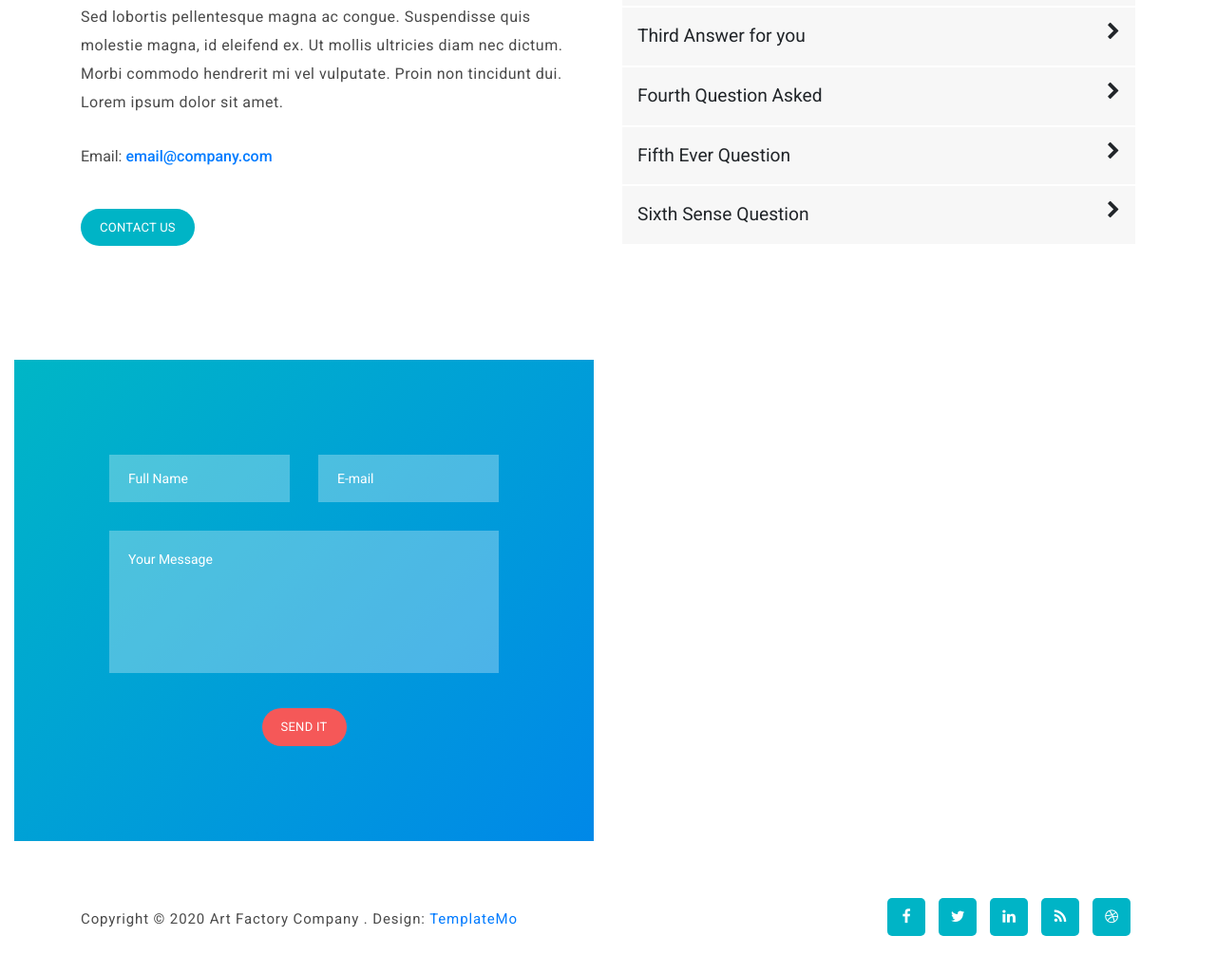
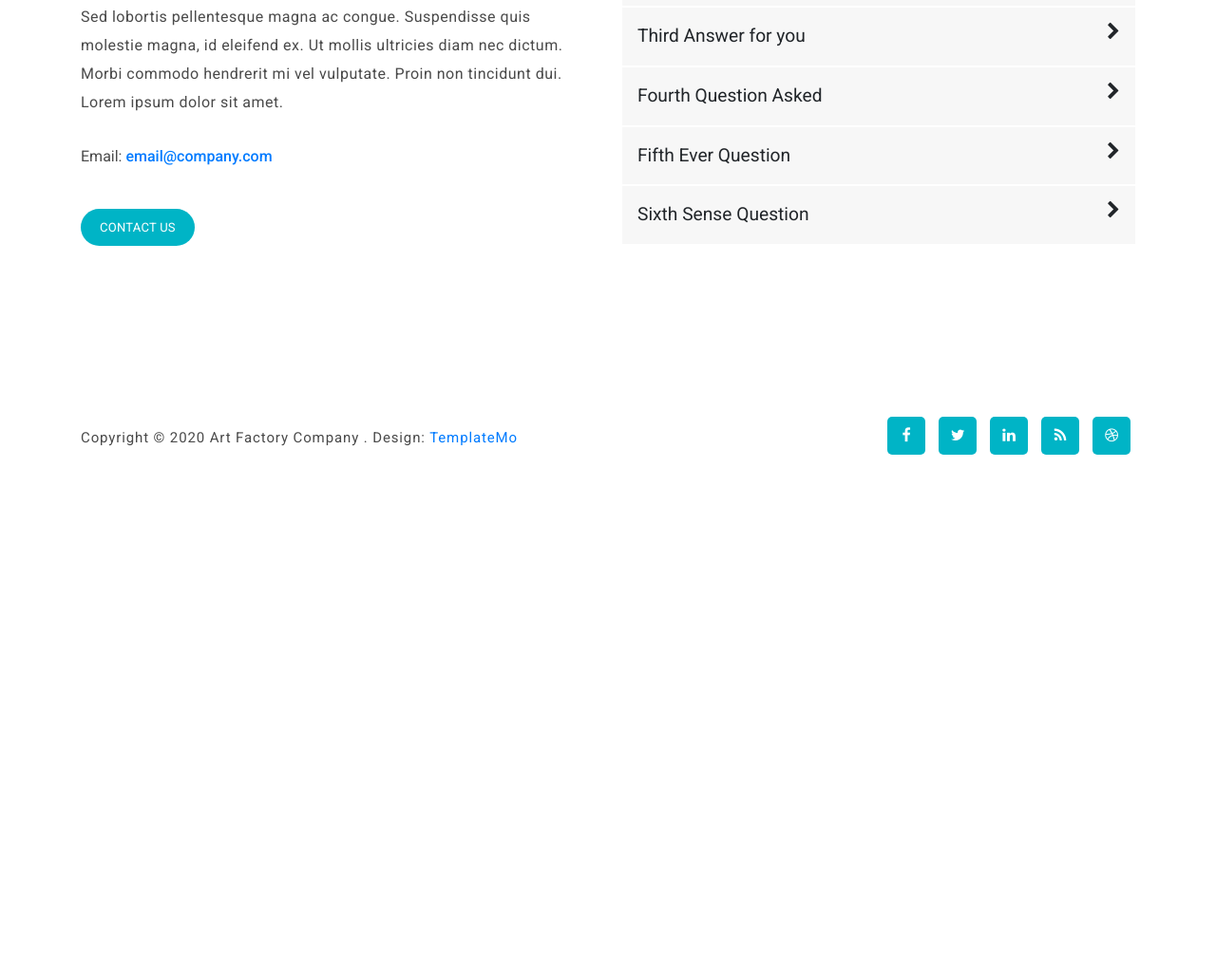
Before and after one commit to jonadabbanks/test, a plain HTML site: page index.html in a window 1280 px wide. Shown: the part 3629-4654 px from the top of the page at 95% size. After the commit the page ends 4168 px from the top, so only its background shows below. Drawn offline with Linux system fonts and the light colour scheme.

Commit message:
deleted contact page

```diff
--- a/index.html
+++ b/index.html
@@ -356,43 +356,6 @@ https://templatemo.com/tm-537-art-factory
     </section>
     <!-- ***** Frequently Question End ***** -->
                 <!-- ***** Contact Map End ***** -->
-
-                <!-- ***** Contact Form Start ***** -->
-                <div class="col-lg-6 col-md-6 col-sm-12">
-                    <div class="contact-form">
-                        <form id="contact" action="" method="post">
-                          <div class="row">
-                            <div class="col-md-6 col-sm-12">
-                              <fieldset>
-                                <input name="name" type="text" id="name" placeholder="Full Name" required="" class="contact-field">
-                              </fieldset>
-                            </div>
-                            <div class="col-md-6 col-sm-12">
-                              <fieldset>
-                                <input name="email" type="text" id="email" placeholder="E-mail" required="" class="contact-field">
-                              </fieldset>
-                            </div>
-                            <div class="col-lg-12">
-                              <fieldset>
-                                <textarea name="message" rows="6" id="message" placeholder="Your Message" required="" class="contact-field"></textarea>
-                              </fieldset>
-                            </div>
-                            <div class="col-lg-12">
-                              <fieldset>
-                                <button type="submit" id="form-submit" class="main-button">Send It</button>
-                              </fieldset>
-                            </div>
-                          </div>
-                        </form>
-                    </div>
-                </div>
-                <!-- ***** Contact Form End ***** -->
-            </div>
-        </div>
-    </section>
-    <!-- ***** Contact Us End ***** -->
-
-
     <!-- ***** Footer Start ***** -->
     <footer>
         <div class="container">
```
